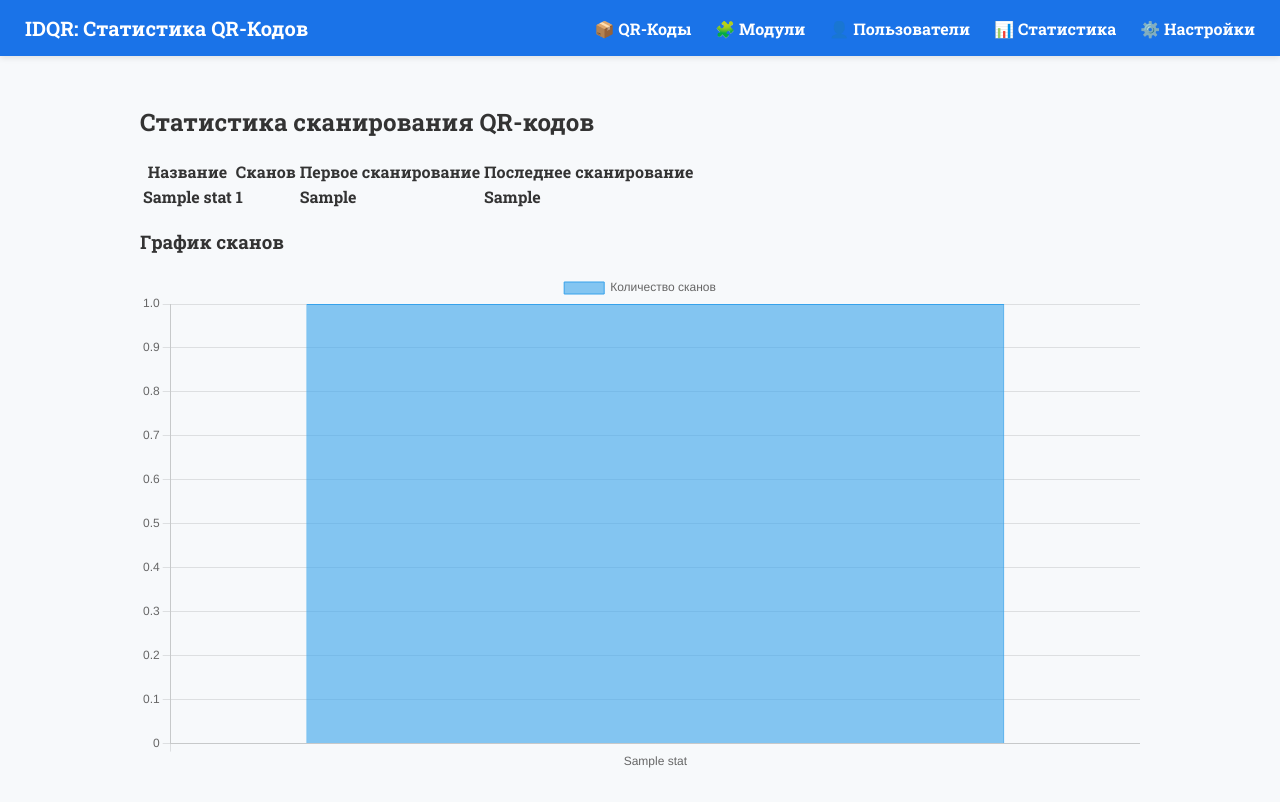
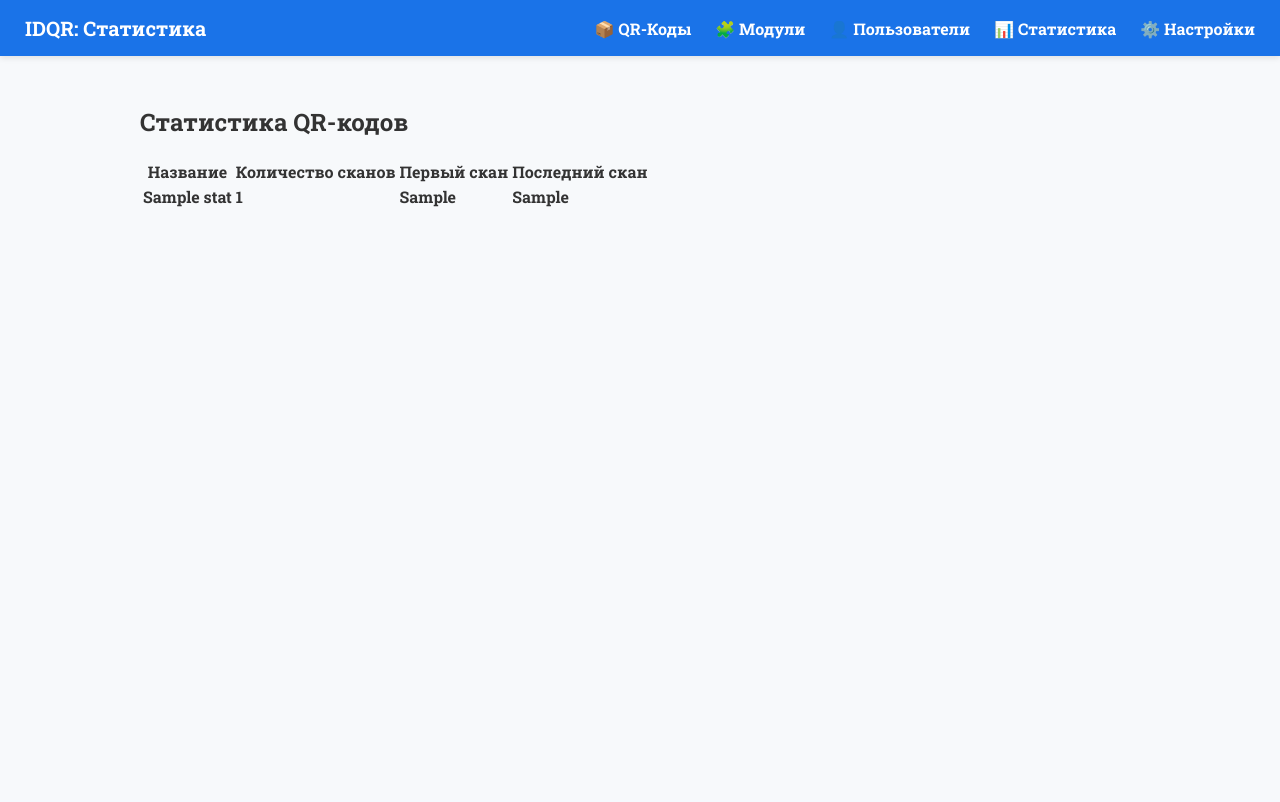
Before and after one commit to Darhan-man/idqr-platform, a FastAPI app: template templates/stats.html in a window 1280 px wide. After the commit the page ends 207 px from the top, so only its background shows below. Run offline with FastAPI, Linux system fonts and the light colour scheme; the template is opened without the code that fills it: most values are stand-ins (such as "Sample title", 1, 10 or a date in 2020).

Commit message:
Update stats.html

```diff
--- a/templates/stats.html
+++ b/templates/stats.html
@@ -4,73 +4,44 @@
     <meta charset="UTF-8">
     <title>Статистика QR-кодов</title>
     <link rel="stylesheet" href="/static/css/style.css">
-    <script src="https://cdn.jsdelivr.net/npm/chart.js"></script>
 </head>
 <body>
     <div class="navbar">
-        <h1>IDQR: Статистика QR-Кодов</h1>
+        <h1>IDQR: Статистика</h1>
         <nav>
-            <a href="/dashboard/qr" class="{{ 'active' if active == 'qr' else '' }}">📦 QR-Коды</a>
-            <a href="/dashboard/modules" class="{{ 'active' if active == 'modules' else '' }}">🧩 Модули</a>
-            <a href="/dashboard/users" class="{{ 'active' if active == 'users' else '' }}">👤 Пользователи</a>
+            <a href="/dashboard/qr">📦 QR-Коды</a>
+            <a href="/dashboard/modules">🧩 Модули</a>
+            <a href="/dashboard/users">👤 Пользователи</a>
             <a href="/dashboard/stats" class="{{ 'active' if active == 'stats' else '' }}">📊 Статистика</a>
-            <a href="/dashboard/settings" class="{{ 'active' if active == 'settings' else '' }}">⚙️ Настройки</a>
+            <a href="/dashboard/settings">⚙️ Настройки</a>
         </nav>
     </div>
 
     <div class="container">
-        <h2>Статистика сканирования QR-кодов</h2>
-
+        <h2>Статистика QR-кодов</h2>
         {% if stats_list %}
         <table>
             <thead>
                 <tr>
                     <th>Название</th>
-                    <th>Сканов</th>
-                    <th>Первое сканирование</th>
-                    <th>Последнее сканирование</th>
+                    <th>Количество сканов</th>
+                    <th>Первый скан</th>
+                    <th>Последний скан</th>
                 </tr>
             </thead>
             <tbody>
-                {% for stat in stats_list %}
+                {% for qr in stats_list %}
                 <tr>
-                    <td>{{ stat.title }}</td>
-                    <td>{{ stat.count }}</td>
-                    <td>{{ stat.first_scan }}</td>
-                    <td>{{ stat.last_scan }}</td>
+                    <td>{{ qr.title }}</td>
+                    <td>{{ qr.count }}</td>
+                    <td>{{ qr.first_scan }}</td>
+                    <td>{{ qr.last_scan }}</td>
                 </tr>
                 {% endfor %}
             </tbody>
         </table>
-
-        <h3>График сканов</h3>
-        <canvas id="qrChart" width="800" height="400"></canvas>
-        <script>
-            const ctx = document.getElementById('qrChart').getContext('2d');
-            const labels = [{% for stat in stats_list %}'{{ stat.title }}',{% endfor %}];
-            const data = [{% for stat in stats_list %}{{ stat.count }},{% endfor %}];
-            const qrChart = new Chart(ctx, {
-                type: 'bar',
-                data: {
-                    labels: labels,
-                    datasets: [{
-                        label: 'Количество сканов',
-                        data: data,
-                        backgroundColor: 'rgba(54, 162, 235, 0.6)',
-                        borderColor: 'rgba(54, 162, 235, 1)',
-                        borderWidth: 1
-                    }]
-                },
-                options: {
-                    scales: {
-                        y: { beginAtZero: true, stepSize: 1 }
-                    }
-                }
-            });
-        </script>
-
         {% else %}
-        <p>Пока нет данных по сканированию.</p>
+        <p>Нет данных для отображения.</p>
         {% endif %}
     </div>
 </body>
```
